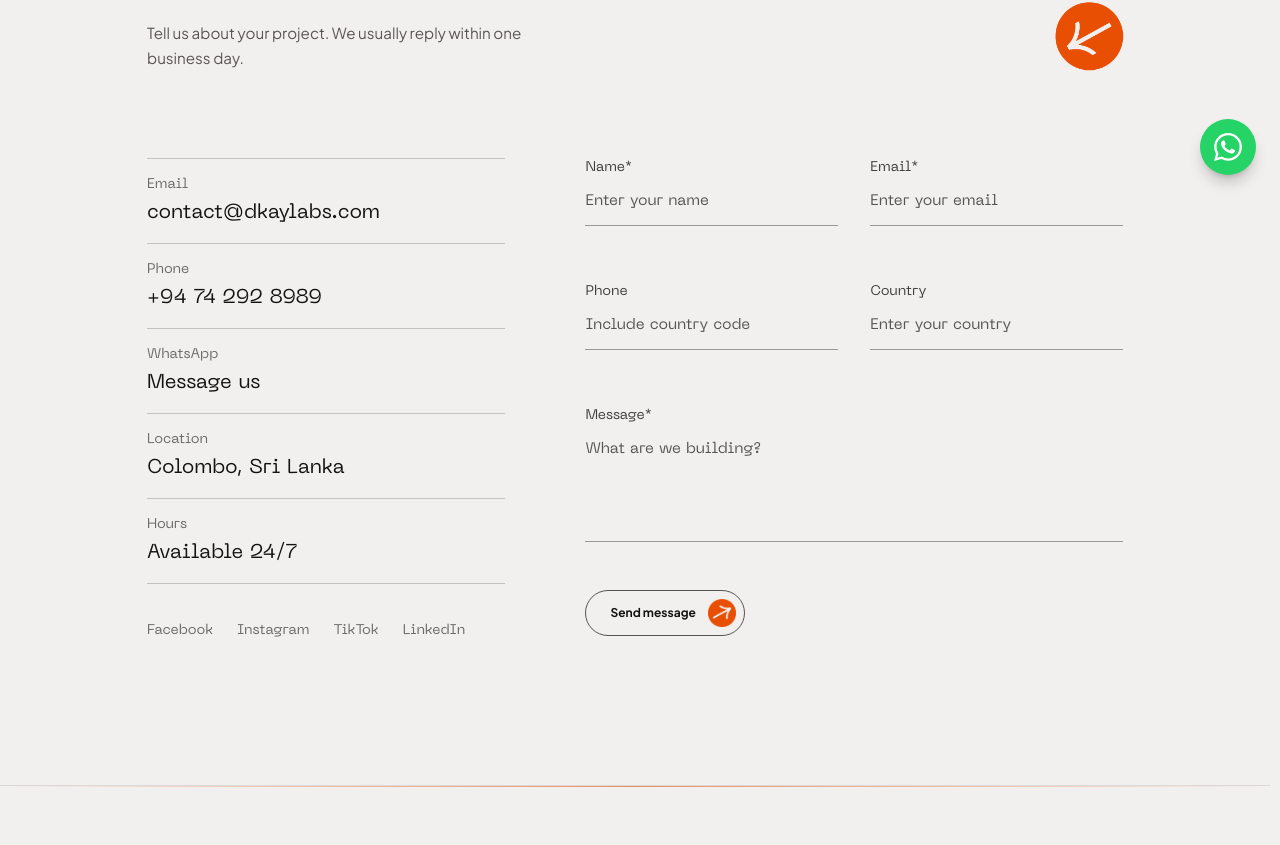
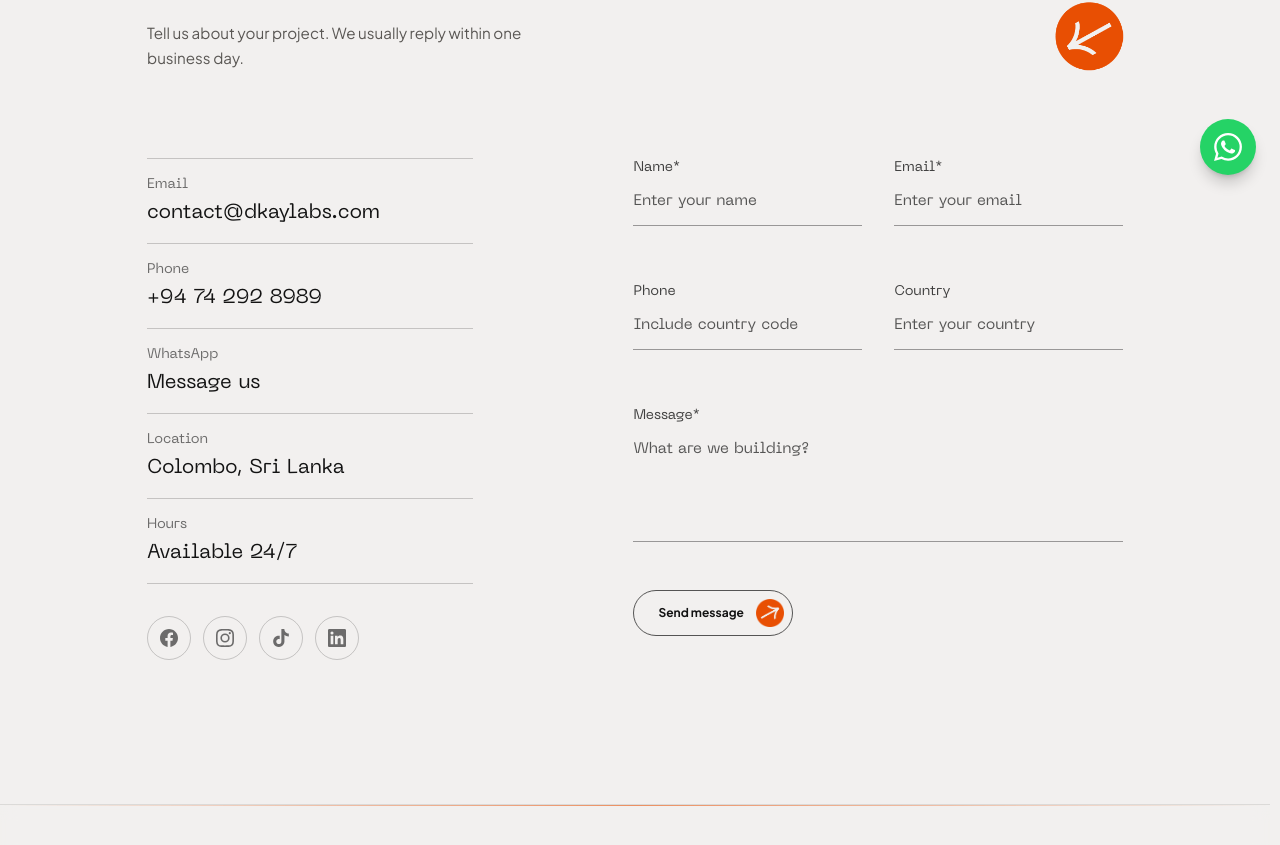
Before and after one commit to IsinduNimandith23/DKayLabs, a Next.js app: page /contact in a window 1280 px wide. Shown: the part 601-1446 px from the top of the page. Built offline with nearby package versions, Linux system fonts and the light colour scheme; no server answers; a web font is replaced by a local one.

Commit message:
feat: implement SocialIcon component and integrate into Footer and Contact sections

```diff
--- a/components/layout/Footer.tsx
+++ b/components/layout/Footer.tsx
@@ -3,56 +3,7 @@ import Logo from "@/components/ui/Logo";
 import Reveal from "@/components/ui/Reveal";
 import BackToTop from "@/components/ui/BackToTop";
 import { NAV_LINKS, SOCIALS, SERVICES, SITE } from "@/lib/constants";
-
-/** Brand social icons (inline SVG - no emojis). */
-function SocialIcon({ name }: { name: string }) {
-  const c = {
-    width: 18,
-    height: 18,
-    viewBox: "0 0 24 24",
-    fill: "currentColor",
-  };
-  switch (name) {
-    case "facebook":
-      return (
-        <svg {...c}>
-          <path d="M24 12.073c0-6.627-5.373-12-12-12s-12 5.373-12 12c0 5.99 4.388 10.954 10.125 11.854v-8.385H7.078v-3.47h3.047V9.43c0-3.007 1.792-4.669 4.533-4.669 1.312 0 2.686.235 2.686.235v2.953H15.83c-1.491 0-1.956.925-1.956 1.874v2.25h3.328l-.532 3.47h-2.796v8.385C19.612 23.027 24 18.062 24 12.073z" />
-        </svg>
-      );
-    case "instagram":
-      return (
-        <svg {...c}>
-          <path d="M12 2.163c3.204 0 3.584.012 4.85.07 3.252.148 4.771 1.691 4.919 4.919.058 1.265.069 1.645.069 4.849 0 3.205-.012 3.584-.069 4.849-.149 3.225-1.664 4.771-4.919 4.919-1.266.058-1.644.07-4.85.07-3.204 0-3.584-.012-4.849-.07-3.26-.149-4.771-1.699-4.919-4.92-.058-1.265-.07-1.644-.07-4.849 0-3.204.013-3.583.07-4.849.149-3.227 1.664-4.771 4.919-4.919 1.266-.057 1.645-.069 4.849-.069zM12 0C8.741 0 8.333.014 7.053.072 2.695.272.273 2.69.073 7.052.014 8.333 0 8.741 0 12c0 3.259.014 3.668.072 4.948.2 4.358 2.618 6.78 6.98 6.98C8.333 23.986 8.741 24 12 24c3.259 0 3.668-.014 4.948-.072 4.354-.2 6.782-2.618 6.979-6.98.059-1.28.073-1.689.073-4.948 0-3.259-.014-3.667-.072-4.947-.196-4.354-2.617-6.78-6.979-6.98C15.668.014 15.259 0 12 0zm0 5.838a6.162 6.162 0 100 12.324 6.162 6.162 0 000-12.324zM12 16a4 4 0 110-8 4 4 0 010 8zm6.406-11.845a1.44 1.44 0 100 2.881 1.44 1.44 0 000-2.881z" />
-        </svg>
-      );
-    case "tiktok":
-      return (
-        <svg {...c}>
-          <path d="M12.525.02c1.31-.02 2.61-.01 3.91-.02.08 1.53.63 3.09 1.75 4.17 1.12 1.11 2.7 1.62 4.24 1.79v4.03c-1.44-.05-2.89-.35-4.2-.97-.57-.26-1.1-.59-1.62-.93-.01 2.92.01 5.84-.02 8.75-.08 1.4-.54 2.79-1.35 3.94-1.31 1.92-3.58 3.17-5.91 3.21-1.43.08-2.86-.31-4.08-1.03-2.02-1.19-3.44-3.37-3.65-5.71-.02-.5-.03-1-.01-1.49.18-1.9 1.12-3.72 2.58-4.96 1.66-1.44 3.98-2.13 6.15-1.72.02 1.48-.04 2.96-.04 4.44-.99-.32-2.15-.23-3.02.37-.63.41-1.11 1.04-1.36 1.75-.21.51-.15 1.07-.14 1.61.24 1.64 1.82 3.02 3.5 2.87 1.12-.01 2.19-.66 2.77-1.61.19-.33.4-.67.41-1.06.1-1.79.06-3.57.07-5.36.01-4.03-.01-8.05.02-12.07z" />
-        </svg>
-      );
-    case "youtube":
-      return (
-        <svg {...c}>
-          <path d="M23.498 6.186a3.016 3.016 0 00-2.122-2.136C19.505 3.545 12 3.545 12 3.545s-7.505 0-9.377.505A3.017 3.017 0 00.502 6.186C0 8.07 0 12 0 12s0 3.93.502 5.814a3.016 3.016 0 002.122 2.136c1.871.505 9.376.505 9.376.505s7.505 0 9.377-.505a3.015 3.015 0 002.122-2.136C24 15.93 24 12 24 12s0-3.93-.502-5.814zM9.545 15.568V8.432L15.818 12l-6.273 3.568z" />
-        </svg>
-      );
-    case "linkedin":
-      return (
-        <svg {...c}>
-          <path d="M20.447 20.452h-3.554v-5.569c0-1.328-.027-3.037-1.852-3.037-1.853 0-2.136 1.445-2.136 2.939v5.667H9.351V9h3.414v1.561h.046c.477-.9 1.637-1.85 3.37-1.85 3.601 0 4.267 2.37 4.267 5.455v6.286zM5.337 7.433a2.062 2.062 0 01-2.063-2.065 2.064 2.064 0 112.063 2.065zm1.782 13.019H3.555V9h3.564v11.452zM22.225 0H1.771C.792 0 0 .774 0 1.729v20.542C0 23.227.792 24 1.771 24h20.451C23.2 24 24 23.227 24 22.271V1.729C24 .774 23.2 0 22.222 0h.003z" />
-        </svg>
-      );
-    case "discord":
-      return (
-        <svg {...c}>
-          <path d="M20.317 4.369a19.79 19.79 0 00-4.885-1.515.074.074 0 00-.079.037c-.21.375-.444.864-.608 1.25a18.27 18.27 0 00-5.487 0 12.6 12.6 0 00-.617-1.25.077.077 0 00-.079-.037A19.736 19.736 0 003.677 4.37a.07.07 0 00-.032.027C.533 9.046-.32 13.58.099 18.057a.082.082 0 00.031.057 19.9 19.9 0 005.993 3.03.078.078 0 00.084-.028c.462-.63.874-1.295 1.226-1.994a.076.076 0 00-.041-.106 13.107 13.107 0 01-1.872-.892.077.077 0 01-.008-.128c.126-.094.252-.192.372-.291a.074.074 0 01.077-.01c3.928 1.793 8.18 1.793 12.062 0a.074.074 0 01.078.009c.12.099.246.198.373.292a.077.077 0 01-.006.127 12.3 12.3 0 01-1.873.893.077.077 0 00-.041.106c.36.698.772 1.362 1.225 1.993a.076.076 0 00.084.028 19.839 19.839 0 006.002-3.03.077.077 0 00.032-.054c.5-5.177-.838-9.674-3.549-13.66a.061.061 0 00-.031-.03zM8.02 15.331c-1.182 0-2.157-1.085-2.157-2.419 0-1.333.956-2.419 2.157-2.419 1.21 0 2.176 1.096 2.157 2.42 0 1.333-.956 2.418-2.157 2.418zm7.975 0c-1.183 0-2.157-1.085-2.157-2.419 0-1.333.955-2.419 2.157-2.419 1.21 0 2.176 1.096 2.157 2.42 0 1.333-.946 2.418-2.157 2.418z" />
-        </svg>
-      );
-    default:
-      return null;
-  }
-}
+import SocialIcon from "@/components/ui/SocialIcon";
 
 export default function Footer() {
   const year = new Date().getFullYear();
--- a/components/sections/Contact.tsx
+++ b/components/sections/Contact.tsx
@@ -1,6 +1,7 @@
 import PageHero from "@/components/ui/PageHero";
 import Reveal from "@/components/ui/Reveal";
 import ContactForm from "@/components/ui/ContactForm";
+import SocialIcon from "@/components/ui/SocialIcon";
 import { SITE, SOCIALS } from "@/lib/constants";
 
 // Direct lines, in the order people reach for them. `href` is optional:
@@ -35,7 +36,9 @@ export default function Contact() {
         lines={["Get", "In", "Touch"]}
         intro="Tell us about your project. We usually reply within one business day."
       >
-        <div className="grid gap-16 lg:grid-cols-[minmax(0,0.8fr)_minmax(0,1.2fr)] lg:gap-20">
+        {/* A wide gutter keeps the detail rows and the form's underlines
+            from reading as one block. */}
+        <div className="grid gap-16 lg:grid-cols-[minmax(0,0.8fr)_minmax(0,1.2fr)] lg:gap-32 xl:gap-40">
           <Reveal>
             <dl className="border-b border-ink/20">
               {DETAILS.map(({ label, value, href, external }) => (
@@ -58,16 +61,17 @@ export default function Contact() {
               ))}
             </dl>
 
-            <ul className="mt-8 flex flex-wrap gap-x-6 gap-y-2">
+            <ul className="mt-8 flex flex-wrap gap-3">
               {LIVE_SOCIALS.map((social) => (
                 <li key={social.key}>
                   <a
                     href={social.href}
+                    aria-label={social.label}
                     target="_blank"
                     rel="noopener noreferrer"
-                    className="font-machina text-sm text-ink/60 transition-colors duration-300 hover:text-primary"
+                    className="flex h-11 w-11 items-center justify-center rounded-full border border-ink/20 text-ink/60 transition-colors duration-300 hover:border-primary hover:text-primary"
                   >
-                    {social.label}
+                    <SocialIcon name={social.key} />
                   </a>
                 </li>
               ))}
--- /dev/null
+++ b/components/ui/SocialIcon.tsx
@@ -0,0 +1,49 @@
+/** Brand social icons (inline SVG - no emojis). */
+export default function SocialIcon({ name }: { name: string }) {
+  const c = {
+    width: 18,
+    height: 18,
+    viewBox: "0 0 24 24",
+    fill: "currentColor",
+  };
+  switch (name) {
+    case "facebook":
+      return (
+        <svg {...c}>
+          <path d="M24 12.073c0-6.627-5.373-12-12-12s-12 5.373-12 12c0 5.99 4.388 10.954 10.125 11.854v-8.385H7.078v-3.47h3.047V9.43c0-3.007 1.792-4.669 4.533-4.669 1.312 0 2.686.235 2.686.235v2.953H15.83c-1.491 0-1.956.925-1.956 1.874v2.25h3.328l-.532 3.47h-2.796v8.385C19.612 23.027 24 18.062 24 12.073z" />
+        </svg>
+      );
+    case "instagram":
+      return (
+        <svg {...c}>
+          <path d="M12 2.163c3.204 0 3.584.012 4.85.07 3.252.148 4.771 1.691 4.919 4.919.058 1.265.069 1.645.069 4.849 0 3.205-.012 3.584-.069 4.849-.149 3.225-1.664 4.771-4.919 4.919-1.266.058-1.644.07-4.85.07-3.204 0-3.584-.012-4.849-.07-3.26-.149-4.771-1.699-4.919-4.92-.058-1.265-.07-1.644-.07-4.849 0-3.204.013-3.583.07-4.849.149-3.227 1.664-4.771 4.919-4.919 1.266-.057 1.645-.069 4.849-.069zM12 0C8.741 0 8.333.014 7.053.072 2.695.272.273 2.69.073 7.052.014 8.333 0 8.741 0 12c0 3.259.014 3.668.072 4.948.2 4.358 2.618 6.78 6.98 6.98C8.333 23.986 8.741 24 12 24c3.259 0 3.668-.014 4.948-.072 4.354-.2 6.782-2.618 6.979-6.98.059-1.28.073-1.689.073-4.948 0-3.259-.014-3.667-.072-4.947-.196-4.354-2.617-6.78-6.979-6.98C15.668.014 15.259 0 12 0zm0 5.838a6.162 6.162 0 100 12.324 6.162 6.162 0 000-12.324zM12 16a4 4 0 110-8 4 4 0 010 8zm6.406-11.845a1.44 1.44 0 100 2.881 1.44 1.44 0 000-2.881z" />
+        </svg>
+      );
+    case "tiktok":
+      return (
+        <svg {...c}>
+          <path d="M12.525.02c1.31-.02 2.61-.01 3.91-.02.08 1.53.63 3.09 1.75 4.17 1.12 1.11 2.7 1.62 4.24 1.79v4.03c-1.44-.05-2.89-.35-4.2-.97-.57-.26-1.1-.59-1.62-.93-.01 2.92.01 5.84-.02 8.75-.08 1.4-.54 2.79-1.35 3.94-1.31 1.92-3.58 3.17-5.91 3.21-1.43.08-2.86-.31-4.08-1.03-2.02-1.19-3.44-3.37-3.65-5.71-.02-.5-.03-1-.01-1.49.18-1.9 1.12-3.72 2.58-4.96 1.66-1.44 3.98-2.13 6.15-1.72.02 1.48-.04 2.96-.04 4.44-.99-.32-2.15-.23-3.02.37-.63.41-1.11 1.04-1.36 1.75-.21.51-.15 1.07-.14 1.61.24 1.64 1.82 3.02 3.5 2.87 1.12-.01 2.19-.66 2.77-1.61.19-.33.4-.67.41-1.06.1-1.79.06-3.57.07-5.36.01-4.03-.01-8.05.02-12.07z" />
+        </svg>
+      );
+    case "youtube":
+      return (
+        <svg {...c}>
+          <path d="M23.498 6.186a3.016 3.016 0 00-2.122-2.136C19.505 3.545 12 3.545 12 3.545s-7.505 0-9.377.505A3.017 3.017 0 00.502 6.186C0 8.07 0 12 0 12s0 3.93.502 5.814a3.016 3.016 0 002.122 2.136c1.871.505 9.376.505 9.376.505s7.505 0 9.377-.505a3.015 3.015 0 002.122-2.136C24 15.93 24 12 24 12s0-3.93-.502-5.814zM9.545 15.568V8.432L15.818 12l-6.273 3.568z" />
+        </svg>
+      );
+    case "linkedin":
+      return (
+        <svg {...c}>
+          <path d="M20.447 20.452h-3.554v-5.569c0-1.328-.027-3.037-1.852-3.037-1.853 0-2.136 1.445-2.136 2.939v5.667H9.351V9h3.414v1.561h.046c.477-.9 1.637-1.85 3.37-1.85 3.601 0 4.267 2.37 4.267 5.455v6.286zM5.337 7.433a2.062 2.062 0 01-2.063-2.065 2.064 2.064 0 112.063 2.065zm1.782 13.019H3.555V9h3.564v11.452zM22.225 0H1.771C.792 0 0 .774 0 1.729v20.542C0 23.227.792 24 1.771 24h20.451C23.2 24 24 23.227 24 22.271V1.729C24 .774 23.2 0 22.222 0h.003z" />
+        </svg>
+      );
+    case "discord":
+      return (
+        <svg {...c}>
+          <path d="M20.317 4.369a19.79 19.79 0 00-4.885-1.515.074.074 0 00-.079.037c-.21.375-.444.864-.608 1.25a18.27 18.27 0 00-5.487 0 12.6 12.6 0 00-.617-1.25.077.077 0 00-.079-.037A19.736 19.736 0 003.677 4.37a.07.07 0 00-.032.027C.533 9.046-.32 13.58.099 18.057a.082.082 0 00.031.057 19.9 19.9 0 005.993 3.03.078.078 0 00.084-.028c.462-.63.874-1.295 1.226-1.994a.076.076 0 00-.041-.106 13.107 13.107 0 01-1.872-.892.077.077 0 01-.008-.128c.126-.094.252-.192.372-.291a.074.074 0 01.077-.01c3.928 1.793 8.18 1.793 12.062 0a.074.074 0 01.078.009c.12.099.246.198.373.292a.077.077 0 01-.006.127 12.3 12.3 0 01-1.873.893.077.077 0 00-.041.106c.36.698.772 1.362 1.225 1.993a.076.076 0 00.084.028 19.839 19.839 0 006.002-3.03.077.077 0 00.032-.054c.5-5.177-.838-9.674-3.549-13.66a.061.061 0 00-.031-.03zM8.02 15.331c-1.182 0-2.157-1.085-2.157-2.419 0-1.333.956-2.419 2.157-2.419 1.21 0 2.176 1.096 2.157 2.42 0 1.333-.956 2.418-2.157 2.418zm7.975 0c-1.183 0-2.157-1.085-2.157-2.419 0-1.333.955-2.419 2.157-2.419 1.21 0 2.176 1.096 2.157 2.42 0 1.333-.946 2.418-2.157 2.418z" />
+        </svg>
+      );
+    default:
+      return null;
+  }
+}
```
Also changed, not shown: components/layout/nav/NavOverlay.tsx (+7 -13 lines).
